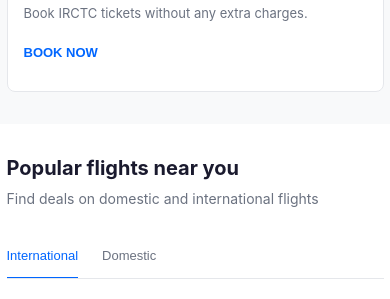
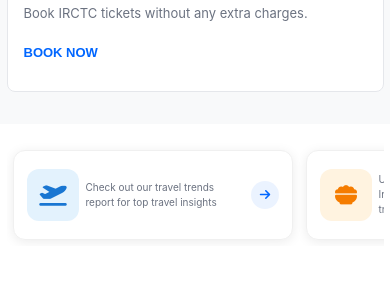
Before and after one commit to HrishikeshAtole-24/travel, a Next.js app in the folder frontend/: page / in a window 390 px wide. Shown: the part 4320-4619 px from the top of the page. Built offline with nearby package versions, Linux system fonts and the light colour scheme; no server answers; grey boxes are pictures that could not be loaded.

Commit message:
feat(travel-insights): Add Travel Insights component with responsive design and scroll functionality

```diff
--- a/frontend/app/components/Header/Header.css
+++ b/frontend/app/components/Header/Header.css
@@ -62,9 +62,9 @@
 .business-links {
   display: flex;
   align-items: center;
-  gap: var(--spacing-md);
+  gap: 6px;
   margin-left: auto;
-  margin-right: var(--spacing-lg);
+  margin-right: var(--spacing-md);
 }
 
 .business-link {
@@ -96,6 +96,7 @@
   font-size: 18px;
   color: rgba(255, 255, 255, 0.95);
   transition: transform 0.25s ease;
+  flex-shrink: 0;
 }
 
 .business-link:hover i {
@@ -109,7 +110,7 @@
 .business-link-content {
   display: flex;
   flex-direction: column;
-  gap: 1px;
+  gap: 2px;
   line-height: 1.3;
 }
 
@@ -117,12 +118,14 @@
   font-weight: 600;
   font-size: 13px;
   letter-spacing: -0.01em;
+  white-space: nowrap;
 }
 
 .business-link-desc {
   font-size: 11px;
   opacity: 0.75;
   font-weight: 400;
+  white-space: nowrap;
 }
 
 .business-link:hover .business-link-desc {
@@ -180,7 +183,7 @@
 .nav-link-content {
   display: flex;
   flex-direction: column;
-  gap: 1px;
+  gap: 2px;
   line-height: 1.3;
 }
 
--- /dev/null
+++ b/frontend/app/components/TravelInsights/TravelInsights.css
@@ -0,0 +1,241 @@
+/* Travel Insights Section */
+.travel-insights {
+  padding: var(--spacing-xl) 0 var(--spacing-2xl);
+  background: #ffffff;
+}
+
+.insights-wrapper {
+  position: relative;
+  display: flex;
+  align-items: center;
+  gap: var(--spacing-md);
+}
+
+.insights-slider {
+  display: flex;
+  gap: var(--spacing-lg);
+  overflow-x: auto;
+  scroll-behavior: smooth;
+  scrollbar-width: none;
+  -ms-overflow-style: none;
+  padding: var(--spacing-sm) 0;
+}
+
+.insights-slider::-webkit-scrollbar {
+  display: none;
+}
+
+.insight-card {
+  display: flex;
+  align-items: center;
+  gap: var(--spacing-md);
+  padding: var(--spacing-md) var(--spacing-lg);
+  background: white;
+  border-radius: 12px;
+  box-shadow: 0 2px 12px rgba(0, 0, 0, 0.08);
+  transition: all 0.3s ease;
+  text-decoration: none;
+  min-width: 380px;
+  max-width: 380px;
+  position: relative;
+  border: 1px solid #f0f0f0;
+  flex-shrink: 0;
+  min-height: 90px;
+}
+
+.insight-card:hover {
+  transform: translateY(-3px);
+  box-shadow: 0 6px 20px rgba(0, 102, 255, 0.12);
+  border-color: rgba(0, 102, 255, 0.2);
+}
+
+.insight-icon {
+  width: 64px;
+  height: 64px;
+  border-radius: 12px;
+  display: flex;
+  align-items: center;
+  justify-content: center;
+  font-size: 32px;
+  flex-shrink: 0;
+  transition: transform 0.3s ease;
+  padding: 8px;
+}
+
+.insight-icon i {
+  font-size: 32px;
+}
+
+.insight-logo {
+  max-width: 100%;
+  max-height: 100%;
+  object-fit: contain;
+}
+
+.insight-card:hover .insight-icon {
+  transform: scale(1.05);
+}
+
+.insight-content {
+  flex: 1;
+  min-width: 0;
+}
+
+.insight-title {
+  font-size: 15px;
+  font-weight: 700;
+  color: #1a1a2e;
+  margin-bottom: 6px;
+  letter-spacing: -0.01em;
+  line-height: 1.3;
+  display: none;
+}
+
+.insight-description {
+  font-size: 13px;
+  color: #6b7280;
+  line-height: 1.5;
+  margin: 0;
+}
+
+.insight-arrow {
+  display: flex;
+  align-items: center;
+  justify-content: center;
+  width: 32px;
+  height: 32px;
+  border-radius: 50%;
+  background: rgba(0, 102, 255, 0.08);
+  color: var(--primary-color);
+  font-size: 14px;
+  flex-shrink: 0;
+  transition: all 0.3s ease;
+}
+
+.insight-card:hover .insight-arrow {
+  background: var(--primary-color);
+  color: white;
+  transform: translateX(3px);
+}
+
+/* Scroll Buttons */
+.scroll-btn {
+  width: 40px;
+  height: 40px;
+  border-radius: 50%;
+  background: white;
+  border: 1px solid #e5e7eb;
+  color: #6b7280;
+  display: flex;
+  align-items: center;
+  justify-content: center;
+  cursor: pointer;
+  transition: all 0.3s ease;
+  flex-shrink: 0;
+  box-shadow: 0 2px 8px rgba(0, 0, 0, 0.08);
+  z-index: 2;
+}
+
+.scroll-btn:hover {
+  background: var(--primary-color);
+  color: white;
+  border-color: var(--primary-color);
+  transform: scale(1.05);
+}
+
+.scroll-btn i {
+  font-size: 16px;
+}
+
+.scroll-btn-left {
+  margin-right: -10px;
+}
+
+.scroll-btn-right {
+  margin-left: -10px;
+}
+
+/* Responsive Design */
+@media (max-width: 1024px) {
+  .insight-card {
+    min-width: 340px;
+    max-width: 340px;
+  }
+}
+
+@media (max-width: 768px) {
+  .travel-insights {
+    padding: var(--spacing-lg) 0;
+  }
+
+  .insights-wrapper {
+    gap: var(--spacing-sm);
+  }
+
+  .scroll-btn {
+    display: none;
+  }
+
+  .insights-slider {
+    gap: var(--spacing-md);
+    padding-left: var(--spacing-sm);
+    padding-right: var(--spacing-sm);
+  }
+
+  .insight-card {
+    min-width: 300px;
+    max-width: 300px;
+    padding: var(--spacing-md);
+  }
+
+  .insight-icon {
+    width: 60px;
+    height: 60px;
+    font-size: 28px;
+    padding: 6px;
+  }
+
+  .insight-icon i {
+    font-size: 26px;
+  }
+
+  .insight-title {
+    font-size: 14px;
+  }
+
+  .insight-description {
+    font-size: 11px;
+  }
+
+  .insight-arrow {
+    width: 28px;
+    height: 28px;
+    font-size: 12px;
+  }
+}
+
+@media (max-width: 480px) {
+  .insight-card {
+    min-width: 280px;
+    max-width: 280px;
+    gap: var(--spacing-sm);
+  }
+
+  .insight-icon {
+    width: 52px;
+    height: 52px;
+    padding: 5px;
+  }
+
+  .insight-icon i {
+    font-size: 22px;
+  }
+
+  .insight-title {
+    font-size: 13px;
+  }
+
+  .insight-description {
+    font-size: 10px;
+  }
+}
--- /dev/null
+++ b/frontend/app/components/TravelInsights/TravelInsights.js
@@ -0,0 +1,116 @@
+'use client';
+
+import { useState, useRef } from 'react';
+import Link from 'next/link';
+import './TravelInsights.css';
+
+export default function TravelInsights() {
+  const [scrollPosition, setScrollPosition] = useState(0);
+  const scrollContainerRef = useRef(null);
+
+  const insights = [
+    {
+      icon: 'fa-solid fa-plane-departure',
+      title: 'Indian Travel Trends Report 2026',
+      description: 'Check out our travel trends report for top travel insights',
+      link: '#',
+      bgColor: '#e3f2fd',
+      iconColor: '#1976d2',
+      useIcon: true
+    },
+    {
+      icon: 'fa-solid fa-bowl-food',
+      title: 'Finding Indian Food Abroad',
+      description: 'Use newly launched filters to find Indian food during international travel',
+      link: '#',
+      bgColor: '#fff3e0',
+      iconColor: '#f57c00',
+      useIcon: true
+    },
+    {
+      icon: 'fa-solid fa-passport',
+      title: 'International Flight Guidelines',
+      description: 'Essential travel guidelines and requirements for booking international flights',
+      link: '#',
+      bgColor: '#f3e5f5',
+      iconColor: '#7b1fa2',
+      useIcon: true
+    },
+    {
+      logo: 'https://upload.wikimedia.org/wikipedia/commons/thumb/f/fb/Reliance_General_Insurance.svg/2560px-Reliance_General_Insurance.svg.png',
+      title: 'Reliance General Insurance',
+      description: 'Travel light, leave your worries behind with comprehensive insurance',
+      link: '#',
+      bgColor: '#e8f5e9',
+      useIcon: false
+    },
+    {
+      logo: 'https://healthinsuranceblob.abhicl.in/marketingcontent/assets/img/abhi-footer-logo-2x.png',
+      title: 'Aditya Birla Health Insurance',
+      description: 'Karo Acchi Sehat Ka Iraada, comprehensive health coverage for travelers',
+      link: '#',
+      bgColor: '#fff3e0',
+      useIcon: false
+    }
+  ];
+
+  const scroll = (direction) => {
+    const container = scrollContainerRef.current;
+    if (container) {
+      const scrollAmount = 400;
+      const newPosition = direction === 'left'
+        ? container.scrollLeft - scrollAmount
+        : container.scrollLeft + scrollAmount;
+
+      container.scrollTo({
+        left: newPosition,
+        behavior: 'smooth'
+      });
+    }
+  };
+
+  return (
+    <section className="travel-insights">
+      <div className="container">
+        <div className="insights-wrapper">
+          <button
+            className="scroll-btn scroll-btn-left"
+            onClick={() => scroll('left')}
+            aria-label="Scroll left"
+          >
+            <i className="fas fa-chevron-left"></i>
+          </button>
+
+          <div className="insights-slider" ref={scrollContainerRef}>
+            {insights.map((insight, index) => (
+              <Link href={insight.link} key={index} className="insight-card">
+                <div className="insight-icon" style={{ backgroundColor: insight.bgColor }}>
+                  {insight.useIcon ? (
+                    <i className={insight.icon} style={{ color: insight.iconColor }}></i>
+                  ) : (
+                    <img src={insight.logo} alt={insight.title} className="insight-logo" />
+                  )}
+                </div>
+                <div className="insight-content">
+                  {/* <h3 className="insight-title">{insight.title}</h3> */}
+                  <p className="insight-description">{insight.description}</p>
+                </div>
+                <div className="insight-arrow">
+                  <i className="fas fa-arrow-right"></i>
+                </div>
+              </Link>
+            ))}
+          </div>
+
+          <button
+            className="scroll-btn scroll-btn-right"
+            onClick={() => scroll('right')}
+            aria-label="Scroll right"
+          >
+            <i className="fas fa-chevron-right"></i>
+          </button>
+        </div>
+      </div>
+    </section>
+  );
+}
--- a/frontend/app/page.js
+++ b/frontend/app/page.js
@@ -1,6 +1,7 @@
 import Header from './components/Header/Header';
 import Hero from './components/Hero/Hero';
 import Offers from './components/Offers/Offers';
+import TravelInsights from './components/TravelInsights/TravelInsights';
 import PopularDestinations from './components/PopularDestinations/PopularDestinations';
 import WhyChooseUs from './components/WhyChooseUs/WhyChooseUs';
 import FAQ from './components/FAQ/FAQ';
@@ -14,6 +15,7 @@ export default function Home() {
       <main>
         <Hero />
         <Offers />
+        <TravelInsights />
         <PopularDestinations />
         <WhyChooseUs />
         <FAQ />
```
